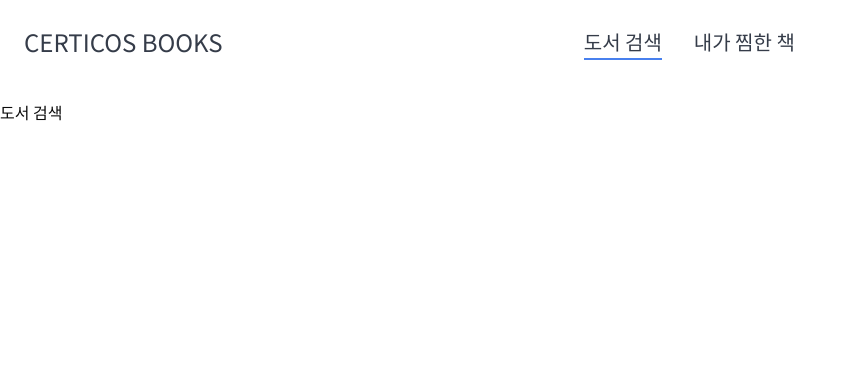
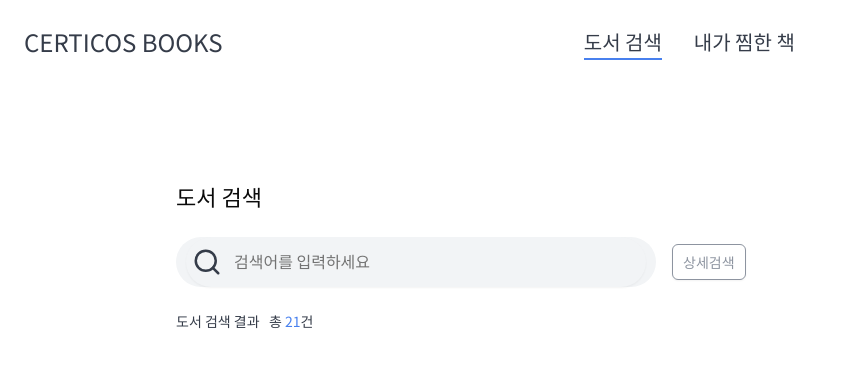
Before and after one commit to hyeon-chae/cdri-books-chae-hyeon, a React (Vite) app: page / in a window 1280 px wide. Shown: the top 368 px of the page, without its empty margins (0-856 px from the left). Built offline with nearby package versions, Linux system fonts and the light colour scheme.

Commit message:
add search ui

```diff
--- /dev/null
+++ b/src/components/BookItem.tsx
@@ -0,0 +1,47 @@
+import { Button } from '@/components/ui/button';
+import { ChevronDown } from 'lucide-react';
+import { type BookItemData } from '@/lib/types/search';
+
+interface BookItemProps {
+	item: BookItemData;
+}
+
+export function BookItem({ item }: BookItemProps) {
+	return (
+		<div className="flex items-center justify-between border-b pb-4">
+			{/* 썸네일 */}
+			<div className="flex items-center gap-4">
+				<img
+					src={item.url}
+					alt={item.title}
+					width={60}
+					height={80}
+					className="object-cover rounded"
+				/>
+				<div className="flex flex-col">
+					<span className="text-base font-bold text-[#222222]">
+						{item.title}
+					</span>
+					<span className="text-sm text-[#6D7582]">{item.authors}</span>
+				</div>
+			</div>
+
+			{/* 가격 + 버튼 */}
+			<div className="flex items-center gap-3 min-w-[220px] justify-end">
+				<span className="text-base font-medium text-[#353C49]">
+					{item.price}
+				</span>
+				<Button className="bg-[#4880EE] text-white hover:bg-[#3a6fd3] px-4 py-2 h-9 rounded-md">
+					구매하기
+				</Button>
+				<Button
+					variant="outline"
+					className="text-[#353C49] border-[#DADADA] bg-[#F2F4F6] hover:bg-[#e4e7ea] px-3 h-9"
+				>
+					상세보기
+					<ChevronDown size={16} className="ml-1" />
+				</Button>
+			</div>
+		</div>
+	);
+}
--- /dev/null
+++ b/src/components/ui/input.tsx
@@ -0,0 +1,22 @@
+import * as React from "react"
+
+import { cn } from "@/lib/utils"
+
+const Input = React.forwardRef<HTMLInputElement, React.ComponentProps<"input">>(
+  ({ className, type, ...props }, ref) => {
+    return (
+      <input
+        type={type}
+        className={cn(
+          "flex h-9 w-full rounded-md border border-input bg-transparent px-3 py-1 text-base shadow-sm transition-colors file:border-0 file:bg-transparent file:text-sm file:font-medium file:text-foreground placeholder:text-muted-foreground focus-visible:outline-none focus-visible:ring-1 focus-visible:ring-ring disabled:cursor-not-allowed disabled:opacity-50 md:text-sm",
+          className
+        )}
+        ref={ref}
+        {...props}
+      />
+    )
+  }
+)
+Input.displayName = "Input"
+
+export { Input }
--- a/src/index.css
+++ b/src/index.css
@@ -44,6 +44,7 @@ button {
 	background-color: #1a1a1a;
 	cursor: pointer;
 	transition: border-color 0.25s;
+	border-radius: 8px;
 }
 button:hover {
 	border-color: #646cff;
@@ -51,6 +52,16 @@ button:hover {
 button:focus,
 button:focus-visible {
 	outline: 4px auto -webkit-focus-ring-color;
+}
+
+input {
+	font-size: 16px;
+	border: none;
+}
+
+input::placeholder {
+	color: #8d94a0;
+	font-size: 16px;
 }
 
 @media (prefers-color-scheme: light) {
--- a/src/lib/types/search.ts
+++ b/src/lib/types/search.ts
@@ -4,7 +4,10 @@ export type SearchResult = {
 		pageable_count: number;
 		is_end: boolean;
 	};
-	documents: {
+	documents: BookItemData[];
+};
+
+export type BookItemData = {
 	title: string;
 	contents: string;
 	url: string;
@@ -17,5 +20,4 @@ export type SearchResult = {
 	sale_price: number;
 	thumbnail: string;
 	status: string;
-	}[];
 };
--- /dev/null
+++ b/src/pages/home/FavoritesContents.tsx
@@ -0,0 +1,3 @@
+export default function FavoritesContents() {
+	return <div className="">FavoritesContents</div>;
+}
--- /dev/null
+++ b/src/pages/home/SearchContents.tsx
@@ -0,0 +1,44 @@
+import { Input } from '@/components/ui/input';
+import { Button } from '@/components/ui/button';
+import { Search } from 'lucide-react';
+import { BookItem } from '@/components/BookItem';
+
+export default function SearchPage() {
+	return (
+		<div className="w-full">
+			<div className="space-y-6">
+				{/* 제목 */}
+				<h1 className="text-[22px] font-bold text-[##1A1E27]">도서 검색</h1>
+
+				{/* 검색창 + 버튼 */}
+				<div className="flex items-center gap-4">
+					<div className="relative w-[480px] max-w-lg bg-[#F2F4F6] px-2.5 rounded-full">
+						<Search
+							className="absolute left-4 top-1/2 -translate-y-1/2 text-[#353C49]"
+							size={30}
+						/>
+						<Input
+							type="text"
+							placeholder="검색어를 입력하세요"
+							className="pl-12 pr-4 rounded-full bg-[#F2F4F6] focus-visible:ring-0 focus-visible:ring-offset-0 h-[50px]"
+						/>
+					</div>
+					<Button
+						variant="outline"
+						className="border-[#8D94A0] text-[#8D94A0] px-2.5 py-2.5 text-sm"
+					>
+						상세검색
+					</Button>
+				</div>
+
+				{/* 검색 결과 요약*/}
+				<p className="text-sm text-primary font-[500]">
+					도서 검색 결과&nbsp;&nbsp; 총{' '}
+					<span className="text-[#4880EE] font-[500]">21</span>건
+				</p>
+			</div>
+			{/* 검색 결과 목록 */}
+			<div className="mt-9">{/* <BookItem /> */}</div>
+		</div>
+	);
+}
--- a/src/pages/index.tsx
+++ b/src/pages/home/index.tsx
@@ -1,16 +1,18 @@
 import { useState } from 'react';
 import Header from '@/components/Header';
+import SearchPage from './SearchContents';
+import FavoritesContents from './FavoritesContents';
 
 export default function Home() {
 	const [activeTab, setActiveTab] = useState('search');
 
 	return (
-		<div className="">
+		<div>
 			<Header onCangeTab={setActiveTab} />
 			<h1 className="text-2xl font-bold mb-4"></h1>
-			<div className="">
-				{activeTab === 'search' && <div>도서 검색</div>}
-				{activeTab === 'favorites' && <div>내가 찜한 책</div>}
+			<div className="w-[960px] mx-auto px-4 py-20">
+				{activeTab === 'search' && <SearchPage />}
+				{activeTab === 'favorites' && <FavoritesContents />}
 			</div>
 		</div>
 	);
--- a/src/routes/index.tsx
+++ b/src/routes/index.tsx
@@ -1,5 +1,5 @@
 import { Routes, Route } from 'react-router-dom';
-import Home from '@/pages/index';
+import Home from '@/pages/home/index';
 
 export default function AppRoutes() {
 	return (
```
Lines whose indentation alone changed are shown as unchanged.
